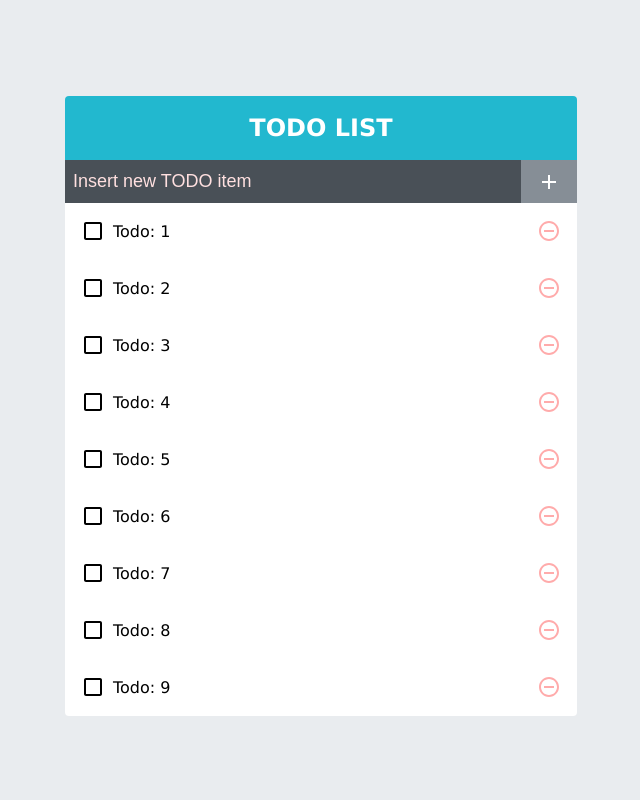
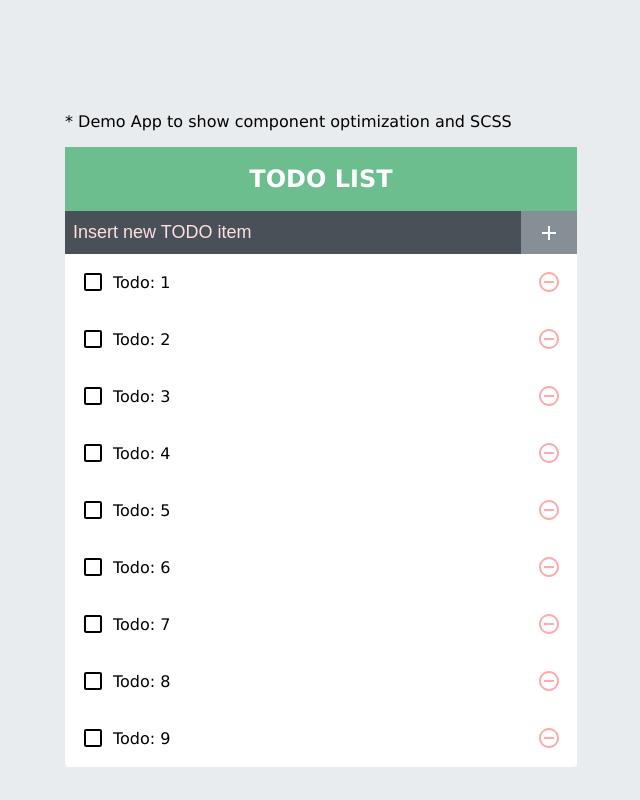
Before and after one commit to singularity-code/react-app-todo, a React (Create React App) app: page / in a window 1280 px wide. Shown: the whole page, without its empty margins (319-959 px from the left). Built offline with nearby package versions, Linux system fonts and the light colour scheme.

Commit message:
Increase items and desc

```diff
--- a/src/App.js
+++ b/src/App.js
@@ -5,7 +5,7 @@ import TodoTemplate from './components/TodoTemplate';
 
 function createBulkList() {
   const array = [];
-  for (let i = 1; i <= 2500; i++) {
+  for (let i = 1; i <= 1000000; i++) {
     array.push({
       id: i,
       text: `Todo: ${i}`,
@@ -41,7 +41,7 @@ const App = () => {
   const [todos, dispatch] = useReducer(todoReducer, undefined, createBulkList);
   // without reducer
   // const [todos, setTodos] = useState(createBulkList);
-  const nextId = useRef(2501);
+  const nextId = useRef(1000001);
 
   const onInsert = useCallback((text) => {
     const todo = {
--- a/src/components/TodoTemplate.js
+++ b/src/components/TodoTemplate.js
@@ -5,6 +5,7 @@ import React from 'react';
 const TodoTemplate = ({ children }) => {
   return (
     <div className="TodoTemplate">
+      <p>* Demo App to show component optimization and SCSS</p>
       <div className="app-title">TODO LIST</div>
       <div className="content">{children}</div>
     </div>
--- a/src/components/TodoTemplate.scss
+++ b/src/components/TodoTemplate.scss
@@ -9,7 +9,7 @@
 
     .app-title {
         font-weight: bold;
-        background: #22b8cf;
+        background: rgb(108, 190, 142);
         color: white;
         height: 4rem;
         font-size: 1.5rem;
```
